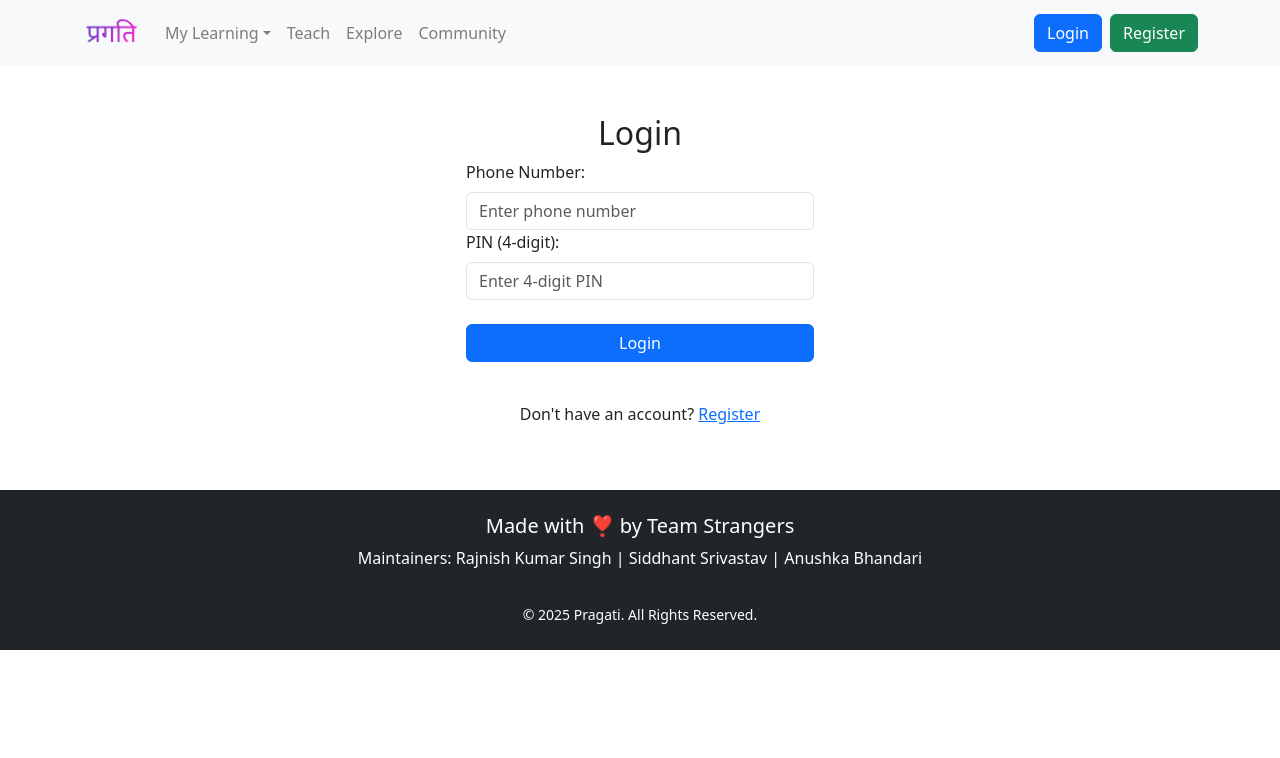
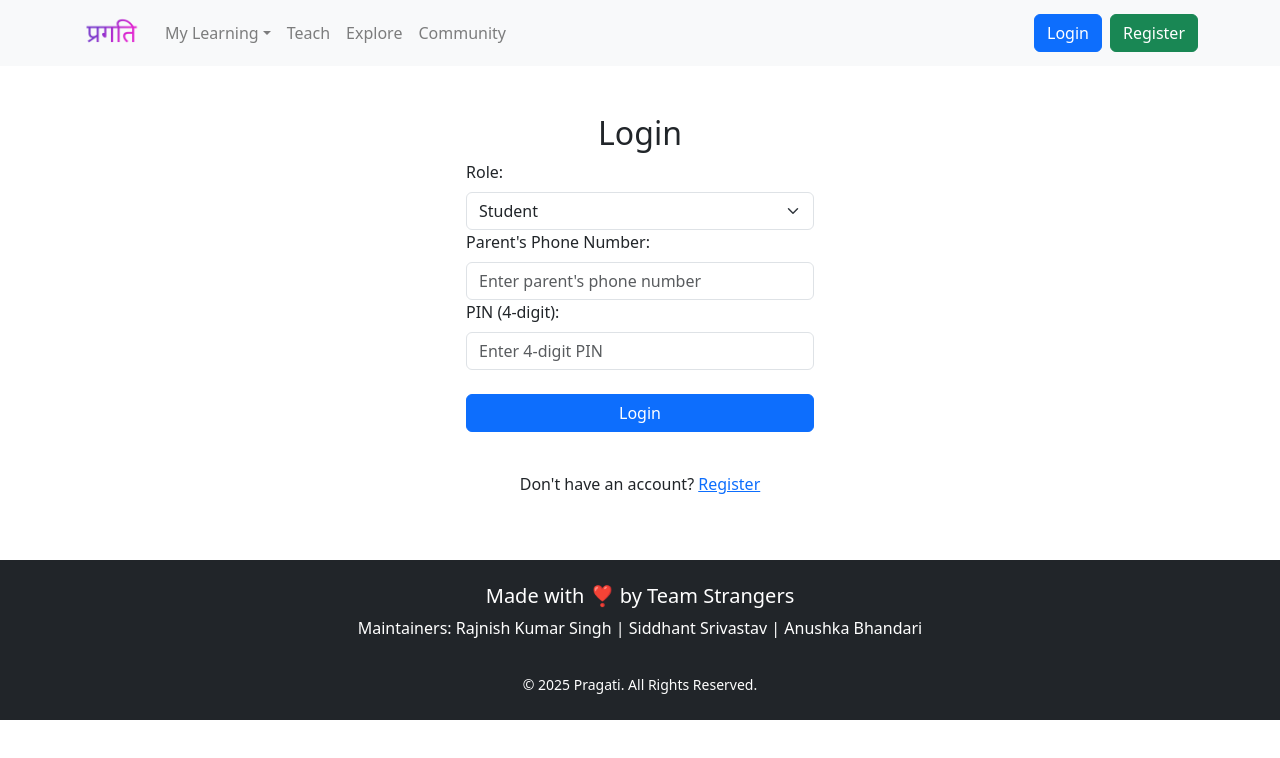
Before and after one commit to rks-031/pragati, a React (Vite) app in the folder frontend/: page /login in a window 1280 px wide. Shown: the top 758 px of the page. Built offline with nearby package versions, Linux system fonts and the light colour scheme.

Commit message:
login and registration refactored

```diff
--- a/frontend/src/pages/ExamUpload.jsx
+++ b/frontend/src/pages/ExamUpload.jsx
@@ -92,7 +92,7 @@ const ExamUpload = () => {
                                 >
                                     <option value="">Select Class</option>
                                     {classOptions.map((cls) => (
-                                        <option key={cls} value={cls}>Class {cls}</option>
+                                        <option key={cls} value={cls}>{cls}</option>
                                     ))}
                                 </Form.Select>
                             </Form.Group>
--- a/frontend/src/pages/Login.jsx
+++ b/frontend/src/pages/Login.jsx
@@ -8,31 +8,58 @@ function Login() {
   const { login } = useAuth();
   const [formData, setFormData] = useState({
     phone: '',
-    pin: ''
+    pin: '',
+    role: 'student',
+    apaar_id: ''
   });
   const [errorMessage, setErrorMessage] = useState('');
+  const [validationError, setValidationError] = useState('');
   const navigate = useNavigate();
 
   const handleChange = (e) => {
     setFormData({ ...formData, [e.target.name]: e.target.value });
+    setValidationError('');
+  };
+
+  const validateForm = () => {
+    if (formData.role === 'teacher' && formData.apaar_id.length !== 12) {
+      setValidationError('APAAR ID must be exactly 12 digits');
+      return false;
+    }
+    return true;
   };
 
   const handleSubmit = async (e) => {
     e.preventDefault();
     setErrorMessage('');
+    setValidationError('');
+
+    if (!validateForm()) {
+      return;
+    }
 
     try {
-      const response = await axios.post('/api/v1/login', {
-        phone: Number(formData.phone),
-        pin: formData.pin
-      });
+      const payload = {
+        pin: formData.pin,
+        role: formData.role
+      };
+
+      if (formData.role === 'student') {
+        payload.phone = Number(formData.phone);
+      } else {
+        payload.apaar_id = Number(formData.apaar_id);
+      }
+
+      const response = await axios.post('/api/v1/login', payload);
       console.log("Login response:", response.data);
-      console.log("Access Token:", response.data.access_token);
       alert(response.data.msg);
-      login(response.data.name); // Using context login function instead of localStorage
+      login(response.data.name);
+      if (formData.role === 'teacher') {
+        navigate('/upload-exam');
+      } else {
         navigate('/');
       }
-    catch (error) {
+    } catch (error) {
       console.error('Login error:', error);
       setErrorMessage(error.response?.data?.detail || 'Login failed');
     }
@@ -43,23 +70,55 @@ function Login() {
       <Row className="justify-content-center">
         <Col md={4}>
           <h2 className="text-center">Login</h2>
-
           {errorMessage && <Alert variant="danger" className="text-center">{errorMessage}</Alert>}
+          {validationError && <Alert variant="warning" className="text-center">{validationError}</Alert>}
 
           <Form onSubmit={handleSubmit}>
+            <Form.Group controlId="formRole">
+              <Form.Label>Role:</Form.Label>
+              <Form.Select
+                name="role"
+                value={formData.role}
+                onChange={handleChange}
+                required
+              >
+                <option value="student">Student</option>
+                <option value="teacher">Teacher</option>
+              </Form.Select>
+            </Form.Group>
+
+            {formData.role === 'student' ? (
               <Form.Group controlId="formBasicPhone">
-              <Form.Label>Phone Number:</Form.Label>
+                <Form.Label>Parent's Phone Number:</Form.Label>
+                <Form.Control
+                  type="tel"
+                  name="phone"
+                  placeholder="Enter parent's phone number"
+                  value={formData.phone}
+                  onChange={handleChange}
+                  pattern="[0-9]{10}"
+                  required
+                />
+              </Form.Group>
+            ) : (
+              <Form.Group controlId="formBasicAparId">
+                <Form.Label>APAAR ID:</Form.Label>
                 <Form.Control
                   type="text"
-                name="phone"
-                placeholder="Enter phone number"
-                value={formData.phone}
+                  name="apaar_id"
+                  placeholder="Enter 12-digit APAAR ID"
+                  value={formData.apaar_id}
                   onChange={handleChange}
+                  pattern="[0-9]{12}"
+                  maxLength={12}
                   required
-                pattern="\d{10}"
-                title="Enter a valid 10-digit phone number"
+                  isInvalid={formData.apaar_id && formData.apaar_id.length !== 12}
                 />
+                <Form.Control.Feedback type="invalid">
+                  APAAR ID must be exactly 12 digits
+                </Form.Control.Feedback>
               </Form.Group>
+            )}
 
             <Form.Group controlId="formBasicPin">
               <Form.Label>PIN (4-digit):</Form.Label>
@@ -69,13 +128,14 @@ function Login() {
                 placeholder="Enter 4-digit PIN"
                 value={formData.pin}
                 onChange={handleChange}
+                pattern="[0-9]{4}"
                 required
-                pattern="\d{4}"
-                title="Enter a valid 4-digit PIN"
               />
             </Form.Group>
 
-            <Button variant="primary" type="submit" className="w-100 mt-4 mb-4">Login</Button>
+            <Button variant="primary" type="submit" className="w-100 mt-4 mb-4">
+              Login
+            </Button>
           </Form>
 
           <p className="text-center mt-3">
--- a/frontend/src/pages/Register.jsx
+++ b/frontend/src/pages/Register.jsx
@@ -7,43 +7,77 @@ function Register() {
   const navigate = useNavigate();
   const [formData, setFormData] = useState({
     name: '',
-    selectedClass: '',
+    student_class: '',
     school: '',
-    parentPhone: '',
-    pin: ''
+    parent_phone: '',
+    pin: '',
+    role: 'student', // Default role
+    qualification: '',
+    apaar_id: '',
+    phone: ''
   });
   const [errorMessage, setErrorMessage] = useState('');
+  const [validationError, setValidationError] = useState('');
 
   const handleChange = (e) => {
     setFormData({ ...formData, [e.target.name]: e.target.value });
+    setValidationError('');
+  };
+
+  const validateForm = () => {
+    if (formData.role === 'teacher' && formData.apaar_id.length !== 12) {
+      setValidationError('APAAR ID must be exactly 12 digits');
+      return false;
+    }
+    return true;
   };
 
   const handleSubmit = async (e) => {
     e.preventDefault();
     setErrorMessage('');
+    setValidationError('');
+
+    if (!validateForm()) {
+      return;
+    }
 
     try {
-      const response = await axios.post('/api/v1/register', {
+      const payload = {
         name: formData.name,
-        class: formData.selectedClass,
-        school_anganbadi_name: formData.school,
-        parent_phone: parseInt(formData.parentPhone, 10),
+        role: formData.role,
+        school: formData.school,
         pin: formData.pin
-      });
+      };
 
+      if (formData.role === 'student') {
+        payload.student_class = formData.student_class;
+        payload.parent_phone = parseInt(formData.parent_phone, 10);
+      } else {
+        payload.qualification = formData.qualification;
+        payload.apaar_id = formData.apaar_id;
+        payload.phone = parseInt(formData.phone, 10);
+      }
+
+      const response = await axios.post('/api/v1/register', payload);
+      if (response.data.msg) {
         alert(response.data.msg);
         navigate('/login');
+      }
     } catch (error) {
       console.error('Registration error:', error);
+      let errorMsg = 'Registration failed';
 
       if (error.response) {
-        const errorDetail = error.response.data.detail;
-        setErrorMessage(typeof errorDetail === 'object' ? 'Validation error. Check your inputs.' : errorDetail || 'Registration failed');
-      } else if (error.request) {
-        setErrorMessage('No response from server. Check your connection.');
-      } else {
-        setErrorMessage('An error occurred during registration. Please try again.');
+        if (typeof error.response.data.detail === 'object') {
+          errorMsg = error.response.data.detail.msg || errorMsg;
+        } else if (typeof error.response.data.detail === 'string') {
+          errorMsg = error.response.data.detail;
+        } else if (Array.isArray(error.response.data.detail)) {
+          errorMsg = error.response.data.detail[0]?.msg || errorMsg;
         }
+      }
+
+      setErrorMessage(errorMsg);
     }
   };
 
@@ -56,6 +90,19 @@ function Register() {
             <div className="alert alert-danger text-center">{errorMessage}</div>
           )}
           <Form onSubmit={handleSubmit}>
+            <Form.Group controlId="formRole">
+              <Form.Label>Role:</Form.Label>
+              <Form.Select
+                name="role"
+                value={formData.role}
+                onChange={handleChange}
+                required
+              >
+                <option value="student">Student</option>
+                <option value="teacher">Teacher</option>
+              </Form.Select>
+            </Form.Group>
+
             <Form.Group controlId="formBasicName">
               <Form.Label>Name:</Form.Label>
               <Form.Control
@@ -68,17 +115,19 @@ function Register() {
               />
             </Form.Group>
 
+            {formData.role === 'student' ? (
+              <>
                 <Form.Group controlId="formBasicClass">
                   <Form.Label>Class:</Form.Label>
                   <Form.Select
-                name="selectedClass"
-                value={formData.selectedClass}
+                    name="student_class"
+                    value={formData.student_class}
                     onChange={handleChange}
                     required
                   >
                     <option value="">Select class</option>
                     {[...Array(10).keys()].map((i) => (
-                  <option key={i + 1} value={i + 1}>{i + 1}</option>
+                      <option key={i + 1} value={String(i + 1)}>{i + 1}</option>
                     ))}
                   </Form.Select>
                 </Form.Group>
@@ -98,14 +147,75 @@ function Register() {
                 <Form.Group controlId="formBasicPhone">
                   <Form.Label>Parent's Phone Number:</Form.Label>
                   <Form.Control
-                type="number"  // ✅ Ensure numeric input
-                name="parentPhone"
+                    type="tel"
+                    name="parent_phone"
                     placeholder="Enter parent's phone number"
-                value={formData.parentPhone}
+                    value={formData.parent_phone}
+                    onChange={handleChange}
+                    pattern="[0-9]{10}"
+                    required
+                  />
+                </Form.Group>
+              </>
+            ) : (
+              <>
+                <Form.Group controlId="formBasicQualification">
+                  <Form.Label>Qualification:</Form.Label>
+                  <Form.Select
+                    name="qualification"
+                    value={formData.qualification}
+                    onChange={handleChange}
+                    required
+                  >
+                    <option value="">Select qualification</option>
+                    <option value="BED">BED</option>
+                    <option value="JUNIOR">Junior</option>
+                    <option value="DIPLOMA">Diploma</option>
+                    <option value="ELEMENTARY">Elementary</option>
+                    <option value="TGT">TGT</option>
+                    <option value="PGT">PGT</option>
+                  </Form.Select>
+                </Form.Group>
+
+
+                <Form.Group controlId="formBasicSchool">
+                  <Form.Label>School/Anganbadi Name:</Form.Label>
+                  <Form.Control
+                    type="text"
+                    name="school"
+                    placeholder="Enter school/anganbadi name"
+                    value={formData.school}
                     onChange={handleChange}
                     required
                   />
                 </Form.Group>
+
+                <Form.Group controlId="formBasicAparId">
+                  <Form.Label>APAAR ID:</Form.Label>
+                  <Form.Control
+                    type="text"
+                    name="apaar_id"
+                    placeholder="Enter APAAR ID"
+                    value={formData.apaar_id}
+                    onChange={handleChange}
+                    required
+                  />
+                </Form.Group>
+
+                <Form.Group controlId="formBasicTeacherPhone">
+                  <Form.Label>Phone Number:</Form.Label>
+                  <Form.Control
+                    type="tel"
+                    name="phone"
+                    placeholder="Enter phone number"
+                    value={formData.phone}
+                    onChange={handleChange}
+                    pattern="[0-9]{10}"
+                    required
+                  />
+                </Form.Group>
+              </>
+            )}
 
             <Form.Group controlId="formBasicPin">
               <Form.Label>PIN (4-digit):</Form.Label>
@@ -115,9 +225,11 @@ function Register() {
                 placeholder="Enter 4-digit PIN"
                 value={formData.pin}
                 onChange={handleChange}
+                pattern="[0-9]{4}"
                 required
               />
             </Form.Group>
+
             <Button variant="success" type="submit" className="w-100 mt-4 mb-4">
               Register
             </Button>
```
Also changed, not shown: 1 other file (tests, documents, lock files or other folders). Lines whose indentation alone changed are shown as unchanged.
